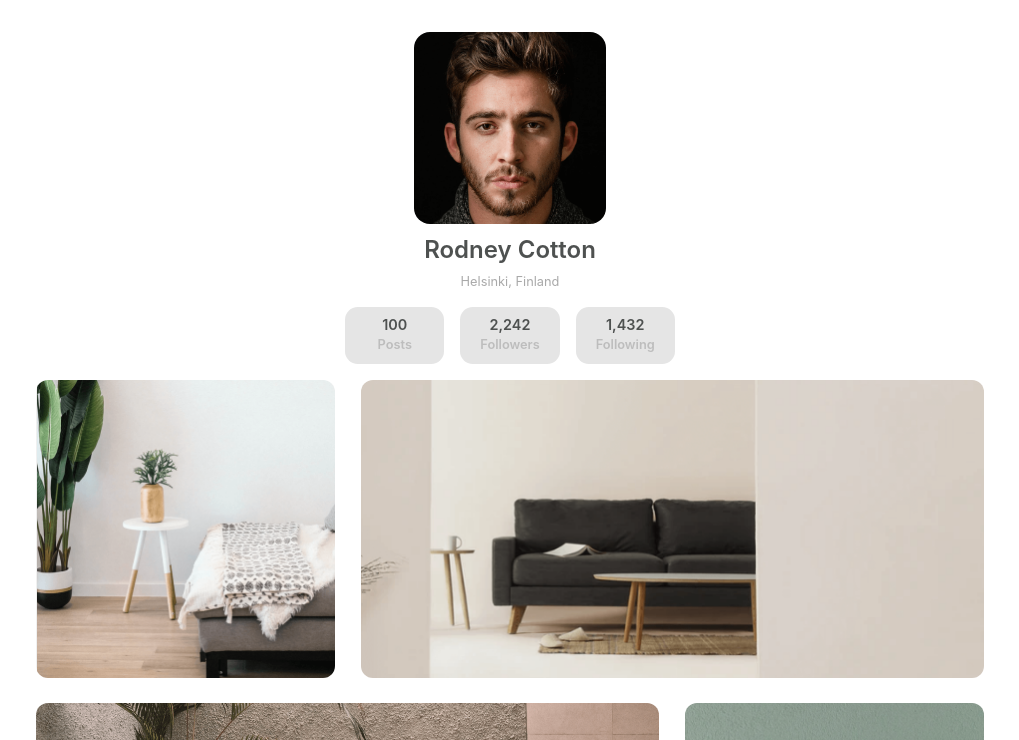
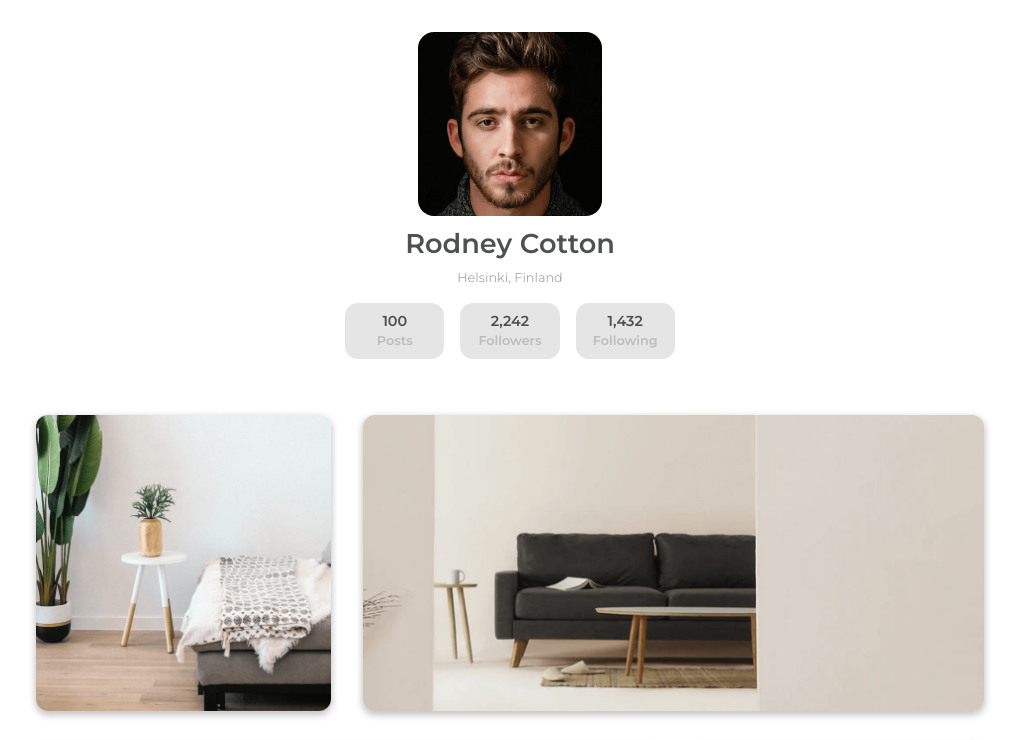
Before and after one commit to WanderleeDev/my-gallery, a website with bundled scripts: page index.html in a window 1280 px wide. Shown: the top 740 px of the page, without its empty margins (130-1149 px from the left). Built offline with nearby package versions, Linux system fonts and the light colour scheme.

Commit message:
README editado

```diff
--- a/assets/scss/style.scss
+++ b/assets/scss/style.scss
@@ -4,10 +4,11 @@
 
 .hero{
   max-width: rem(980);
-  font-family: 'Montserrat' sans-serif;
+  font-family: 'Montserrat', sans-serif;
   margin-inline: auto;
   display: grid;
   place-items: center;
+  gap: 2.5rem;
 }
 
 .header{
@@ -19,7 +20,7 @@
 
     &-photo{
       aspect-ratio: 1/1;
-      width: min(30vw, 12rem);
+      width: min(30vw, 11.5rem);
       margin-inline: auto;
       border-radius: rem(16);
     }
@@ -29,7 +30,7 @@
     }
 
     &-name{
-      font-size: min(1.5rem, 4.5vw);
+      font-size: min(1.7rem, 4.5vw);
       color: #4E5150;
       font-weight: 600;
       padding-top: .5rem;
@@ -79,7 +80,7 @@
 
 .gallery{
   display: grid;
-  gap: min(2vw,2rem);
+  gap: min(3vw,2rem);
   padding: 1rem;
   grid-template-areas:
   "photo1 photo2 photo2"
@@ -89,6 +90,7 @@
   &-img{
     height: 100%;
     border-radius: rem(12);
+    box-shadow: 0px 3px 7px 1px rgba(0,0,0,0.24);
 
     &:hover{
       opacity: 0.8;
```
Also changed, not shown: README.md, assets/css/style.css, assets/img/web.png (added).
